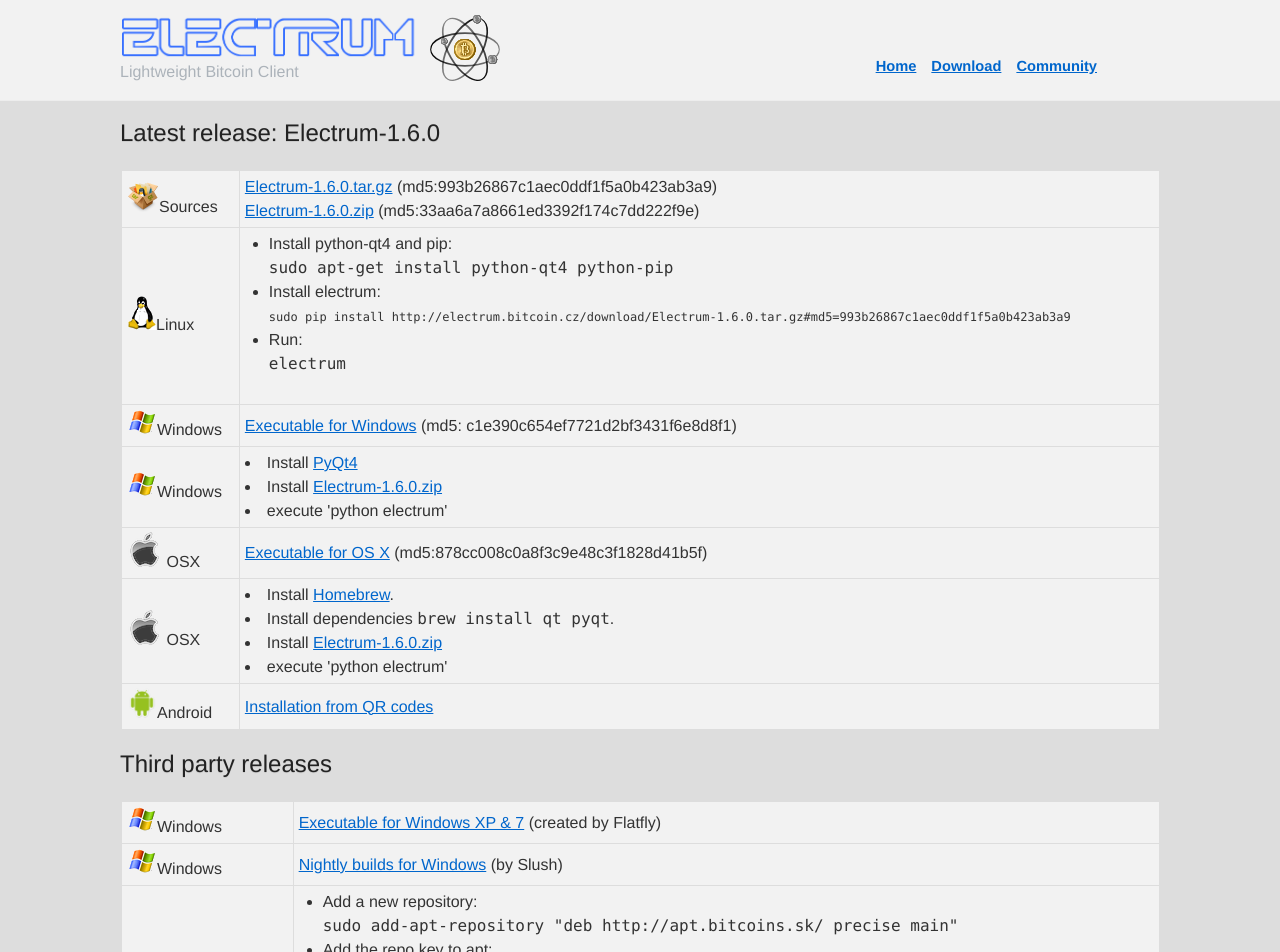
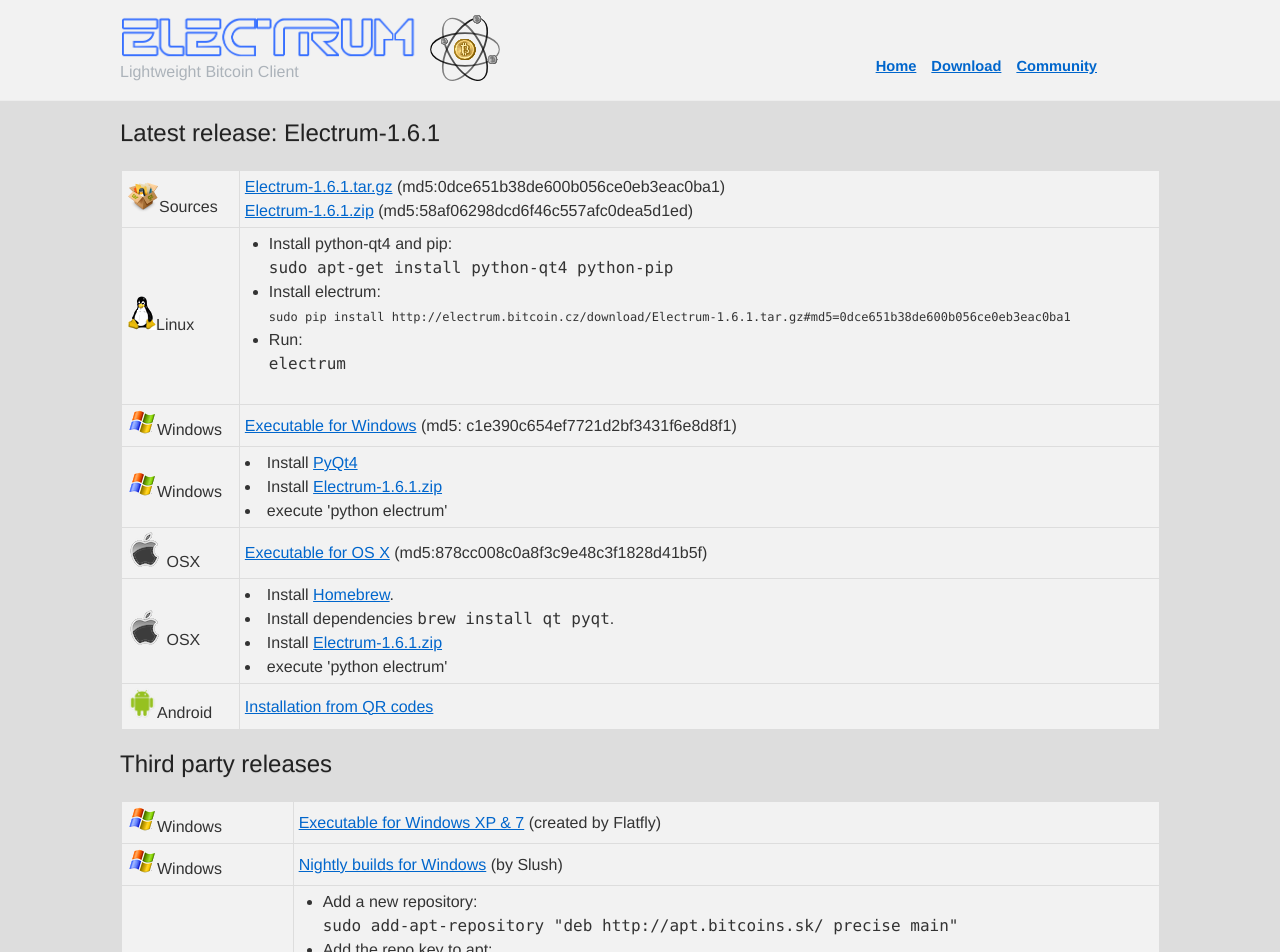
Before and after one commit to ecdsa/electrum-web, a Jekyll site: the page download.html, which Jekyll copies as it is, in a window 1280 px wide. Shown: the top 952 px of the page. Built offline with Jekyll 4.4.1, drawn with Linux system fonts in a browser that asks for light colours.

Commit message:
versino 1.6.1

```diff
--- a/android.html
+++ b/android.html
@@ -42,14 +42,14 @@
 4. Tap Scan Barcode.
 5. Scan the following QRcode:
 </pre>
-<img src="http://chart.apis.google.com/chart?cht=qr&chs=300x300&chld=L&choe=UTF-8&chl=e4a_install.py%0Aimport+urllib%2C+zipfile%2C+os%0Ap%3D%22http%3A%2F%2Felectrum.bitcoin.cz%2Fdownload%2Fe4a-160zip%22%0An%3D%22e4a-1.6.0%22%0Anz%3Dn%2B%22.zip%22%0Aurllib.urlretrieve(p%2Cnz)%0Azipfile.ZipFile(nz).extractall()%0Aos.rename(n%2C'scripts%2F'%2Bn)"
+<img src="http://chart.apis.google.com/chart?cht=qr&chs=300x300&chld=L&choe=UTF-8&chl=e4a_install.py%0Aimport+urllib%2C+zipfile%2C+os%0Ap%3D%22http%3A%2F%2Felectrum.bitcoin.cz%2Fdownload%2Fe4a-161zip%22%0An%3D%22e4a-1.6.1%22%0Anz%3Dn%2B%22.zip%22%0Aurllib.urlretrieve(p%2Cnz)%0Azipfile.ZipFile(nz).extractall()%0Aos.rename(n%2C'scripts%2F'%2Bn)"
 />
 <pre>This will install a script named e4a_install.py</pre>
 
 <h3>4. Download and install Electrum</h3>
 <pre>
-1. Tap e4a_install.py: it will download and install a directory named "e4a-1.6.0
-2. To launch Electrum, visit the "e4a-1.6.0" directory and tap 'electrum.py'
+1. Tap e4a_install.py: it will download and install a directory named "e4a-1.6.1
+2. To launch Electrum, visit the "e4a-1.6.1" directory and tap 'electrum.py'
 </pre>
 
 <h3>5. Create a shortcut to your home screen</h3>
--- a/download.html
+++ b/download.html
@@ -32,16 +32,16 @@
 
 <div class="container">
 
-  <h3>Latest release: Electrum-1.6.0</h3>
+  <h3>Latest release: Electrum-1.6.1</h3>
 
   <table style="background-color:#f2f2f2;">
   <tr>
     <td><img src="media/tar-gz.png" width=32/>Sources</td>
     <td>
-      <a href="http://electrum.bitcoin.cz/download/Electrum-1.6.0.tar.gz">Electrum-1.6.0.tar.gz</a>
-      (md5:993b26867c1aec0ddf1f5a0b423ab3a9)<br/>
-      <a href="http://electrum.bitcoin.cz/download/Electrum-1.6.0.zip">Electrum-1.6.0.zip</a>
-      (md5:33aa6a7a8661ed3392f174c7dd222f9e)<br/>
+      <a href="http://electrum.bitcoin.cz/download/Electrum-1.6.1.tar.gz">Electrum-1.6.1.tar.gz</a>
+      (md5:0dce651b38de600b056ce0eb3eac0ba1)<br/>
+      <a href="http://electrum.bitcoin.cz/download/Electrum-1.6.1.zip">Electrum-1.6.1.zip</a>
+      (md5:58af06298dcd6f46c557afc0dea5d1ed)<br/>
     </td>
   </tr>
   <tr>
@@ -49,7 +49,7 @@
     <td>
       <ul>
 	<li>Install python-qt4 and pip:<br/><tt>sudo apt-get install python-qt4 python-pip</tt></li>
-	<li>Install electrum:<br/><tt style="font-size:75%">sudo pip install http://electrum.bitcoin.cz/download/Electrum-1.6.0.tar.gz#md5=993b26867c1aec0ddf1f5a0b423ab3a9</tt></li>
+	<li>Install electrum:<br/><tt style="font-size:75%">sudo pip install http://electrum.bitcoin.cz/download/Electrum-1.6.1.tar.gz#md5=0dce651b38de600b056ce0eb3eac0ba1</tt></li>
 	<li>Run:<br/><tt>electrum</tt></li>
       </ul>
     </td>
@@ -63,7 +63,7 @@
     <td><img src="media/os_windows.gif"/>Windows</td>
     <td>
       <li>Install <a href="http://www.riverbankcomputing.co.uk/software/pyqt/download">PyQt4</a> </li>
-      <li>Install <a href="http://electrum.bitcoin.cz/download/Electrum-1.6.0.zip">Electrum-1.6.0.zip</a> </li>
+      <li>Install <a href="http://electrum.bitcoin.cz/download/Electrum-1.6.1.zip">Electrum-1.6.1.zip</a> </li>
       <li>execute 'python electrum'</li>
     </td>
   </tr>
@@ -79,7 +79,7 @@
     <td>
       <li>Install <a href="http://mxcl.github.com/homebrew/">Homebrew</a>.</li>
       <li>Install dependencies <tt>brew install qt pyqt</tt>.</li>
-      <li>Install <a href="http://electrum.bitcoin.cz/download/Electrum-1.6.0.zip">Electrum-1.6.0.zip</a> </li>
+      <li>Install <a href="http://electrum.bitcoin.cz/download/Electrum-1.6.1.zip">Electrum-1.6.1.zip</a> </li>
       <li>execute 'python electrum'</li>
     </td>
   </tr>
```
